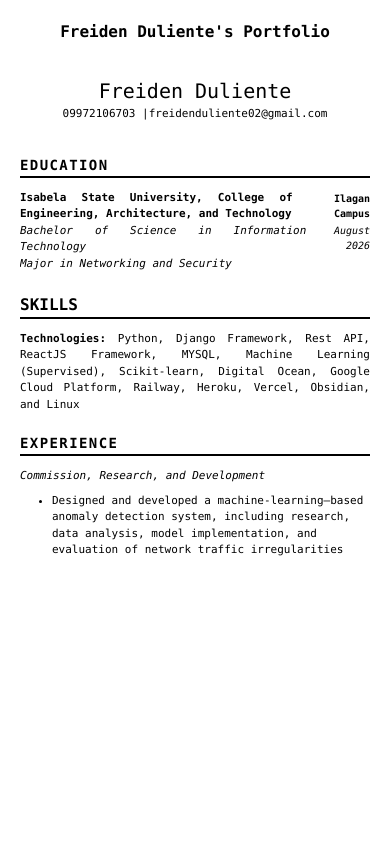
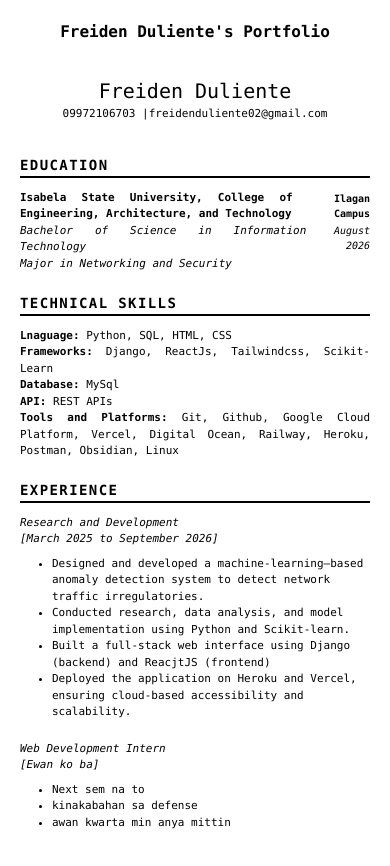
Before and after one commit to Freiden31/portfolio-info, a React (Vite) app: page /resume in a window 390 px wide. Shown: the top 866 px of the page. Built offline with nearby package versions, Linux system fonts and the light colour scheme.

Commit message:
Update Portfolio

```diff
--- a/src/pages/resume.jsx
+++ b/src/pages/resume.jsx
@@ -55,11 +55,23 @@ function App(){
 
                     <div className="flex-row items-center mb-5">
                         <div className="flex items-center">
-                            <p className="text-[14px]tracking-[0.1em] font-bold">SKILLS</p>
+                            <p className="text-[14px] tracking-[0.1em] font-bold">TECHNICAL SKILLS</p>
                         </div>
                          <hr className="h-[2px] w-full bg-black mb-3"/>
                          <div className="flex items-center gap-2">
-                            <p className="sm:text-[14px] text-[11px] text-justify sm:text-left"><b>Technologies:</b> Python, Django Framework, Rest API, ReactJS Framework, MYSQL, Machine Learning (Supervised), Scikit-learn, Digital Ocean, Google Cloud Platform, Railway, Heroku, Vercel, Obsidian, and Linux</p>
+                            <p className="sm:text-[14px] text-[11px] text-justify sm:text-left"><b>Lnaguage:</b> Python, SQL, HTML, CSS</p>
+                         </div>
+                         <div className="flex items-center gap-2">
+                            <p className="sm:text-[14px] text-[11px] text-justify sm:text-left"><b>Frameworks:</b> Django, ReactJs, Tailwindcss, Scikit-Learn</p>
+                         </div>
+                         <div className="flex items-center gap-2">
+                            <p className="sm:text-[14px] text-[11px] text-justify sm:text-left"><b>Database:</b> MySql</p>
+                         </div>
+                         <div className="flex items-center gap-2">
+                            <p className="sm:text-[14px] text-[11px] text-justify sm:text-left"><b>API:</b> REST APIs</p>
+                         </div>
+                         <div className="flex items-center gap-2">
+                            <p className="sm:text-[14px] text-[11px] text-justify sm:text-left"><b>Tools and Platforms:</b> Git, Github, Google Cloud Platform, Vercel, Digital Ocean, Railway, Heroku, Postman, Obsidian, Linux</p>
                          </div>
                     </div>
 
@@ -69,14 +81,27 @@ function App(){
                         </div>
                         <hr className="h-[2px] w-full bg-black mb-3"/>
                         <div className="flex-row justify-between items-center">
-                            <div className="flex items-center">
-                                <p className="sm:text-[14px] text-[11px] italic">Commission, Research, and Development</p>
+                            <div className="flex-row items-center">
+                                <p className="sm:text-[14px] text-[11px] italic">Research and Development</p>
+                                <p className="sm-text-[14px] text-[11px] italic">[March 2025 to September 2026]</p>
                             </div>
                             <div className="flex-row mt-2">
                                 <ul className="sm:text-[14px] text-[11px] list-disc pl-8">
-                                    <li>Designed and developed a machine-learning–based anomaly detection system, including research, data analysis, model implementation,
-                                        and evaluation of network traffic irregularities
-                                    </li>
+                                    <li>Designed and developed a machine-learning–based anomaly detection system to detect network traffic irregulatories.</li>
+                                    <li>Conducted research, data analysis, and model implementation using Python and Scikit-learn.</li>
+                                    <li>Built a full-stack web interface using Django (backend) and ReacjtJS (frontend)</li>
+                                    <li>Deployed the application on Heroku and Vercel, ensuring cloud-based accessibility and scalability.</li>
+                                </ul>
+                            </div>
+                            <div className="flex-row items-center mt-5">
+                                <p className="sm:text-[14px] text-[11px] italic">Web Development Intern</p>
+                                <p className="sm:text-[14px] text-[11px] italic">[Ewan ko ba]</p>
+                            </div>
+                            <div className="flex-row mt-2">
+                                <ul className="sm:text-[14px] text-[11px] list-disc pl-8">
+                                    <li>Next sem na to</li>
+                                    <li>kinakabahan sa defense</li>
+                                    <li>awan kwarta min anya mittin</li>
                                 </ul>
                             </div>
                         </div>
```
